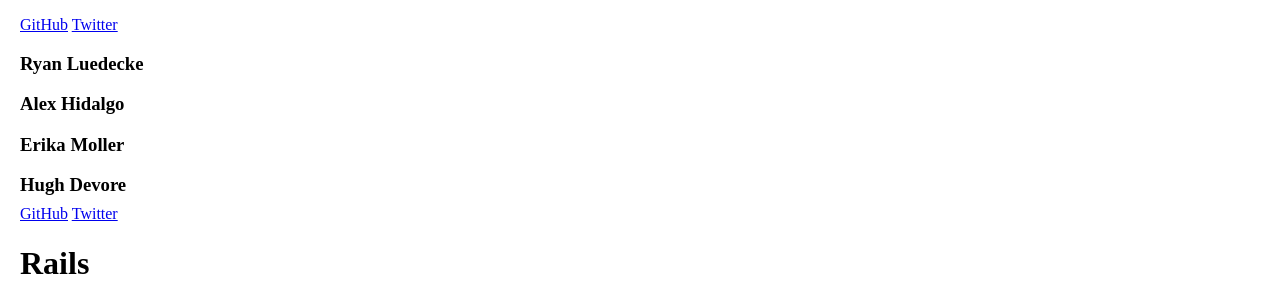
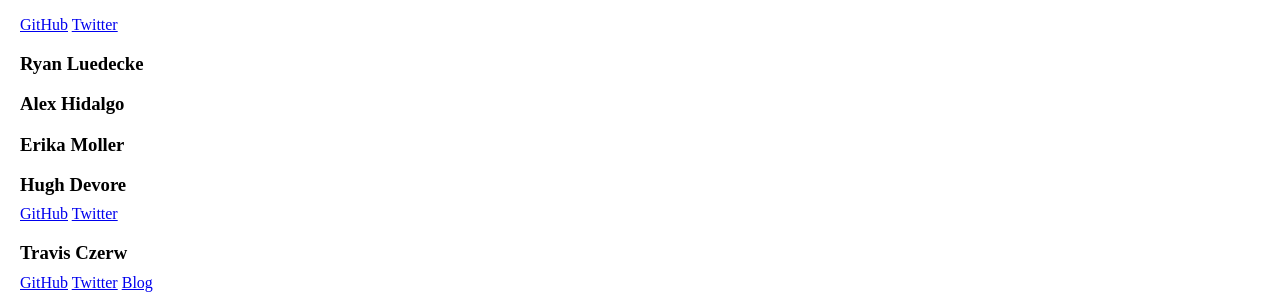
Before and after one commit to TIY-Austin-Front-End-Engineering/Austin-Students, a website: page index.html in a window 1280 px wide. Shown: the part 631-931 px from the top of the page. Drawn offline with nearby package versions, Linux system fonts and the light colour scheme.

Commit message:
Added Travis Czerw as student with links

```diff
--- a/index.html
+++ b/index.html
@@ -56,6 +56,12 @@
 				<a href="http://github.com/hughdevore">GitHub</a>
 				<a href="http://twitter.com/hughdevore">Twitter</a>
 			</div>
+			<div class="student">
+				<h3> Travis Czerw</h3>
+				<a href="https://github.com/Trav84">GitHub</a>
+				<a href="https://twitter.com/TRexCzerw">Twitter</a>
+				<a href="https://www.tumblr.com/blog/donutcoder">Blog</a>
+			</div>
 		</section>
 		<section class="students rails">
 			<h1>Rails</h1>
```
